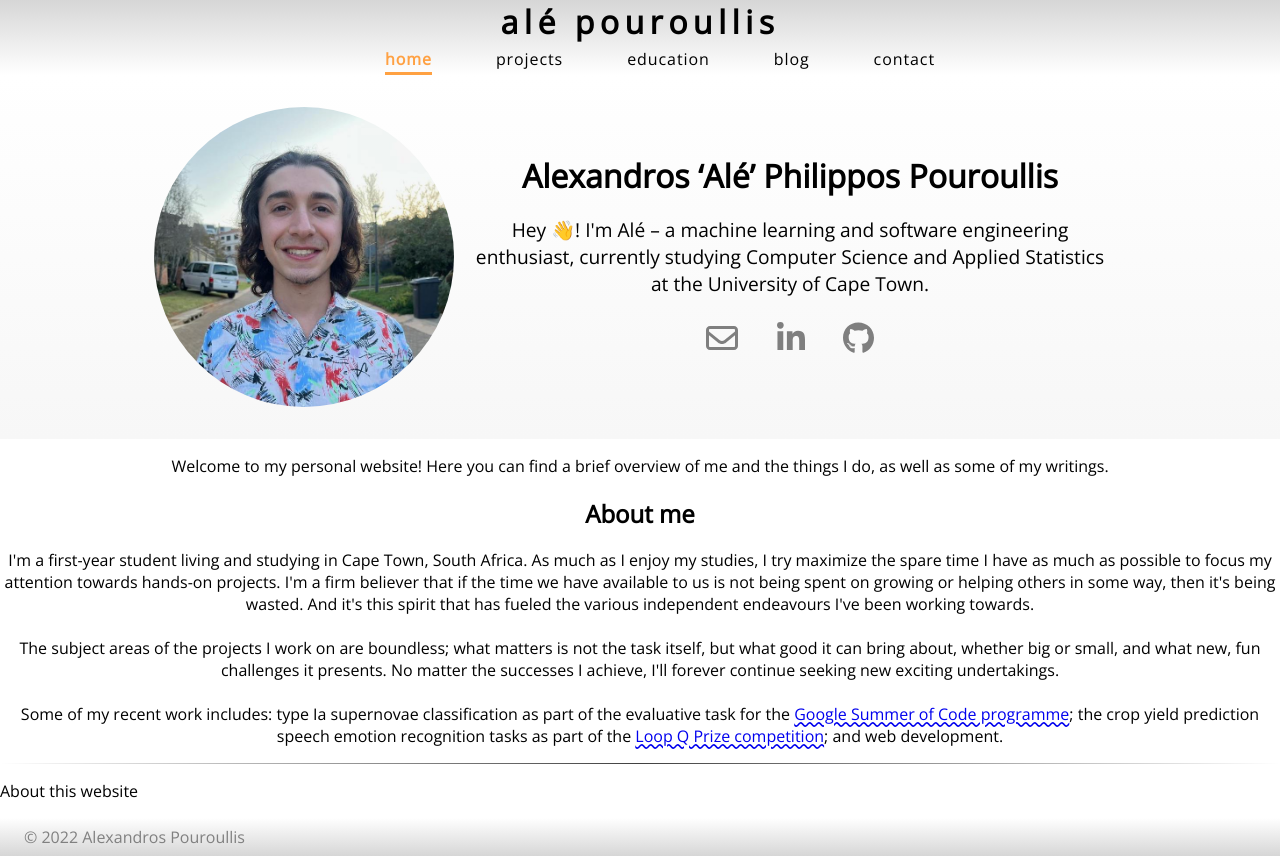
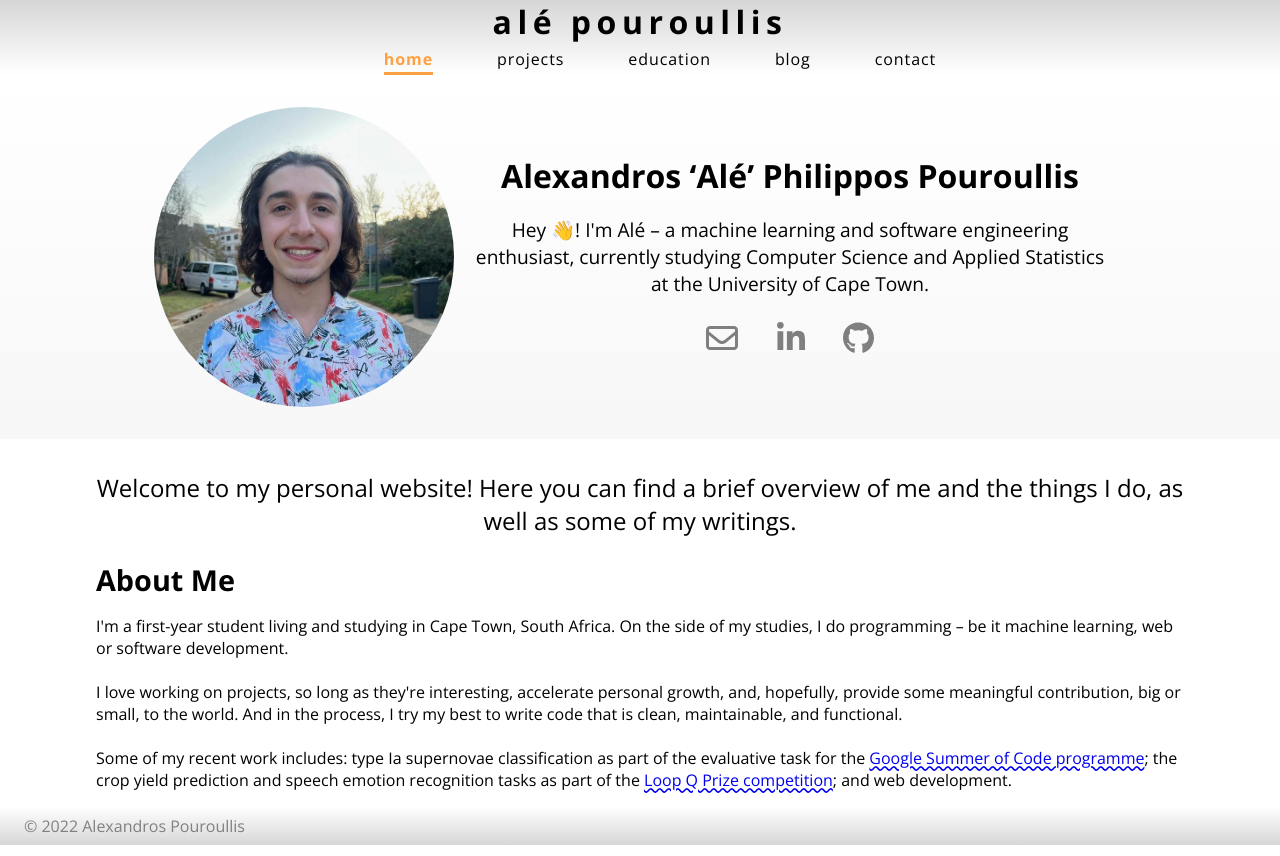
Before and after one commit to AlePouroullis/AlePouroullisV1, a Next.js app: page / in a window 1280 px wide. Built offline with nearby package versions, Linux system fonts and the light colour scheme.

Commit message:
sort of completed the home page

```diff
--- a/components/Navbar.js
+++ b/components/Navbar.js
@@ -28,7 +28,7 @@ export default function Navbar({ navLinks }){
 				{navLinks.map((link, index) => {
 					/* order will be used to stagger the animation
 					  of link content when in mobile view. It will be
-						stored as an inline style in element.*/
+						stored as an inline style variable in the <li> tags.*/
 					const order = index+1;
 
 					return (
--- a/components/home-page/about-website.js
+++ /dev/null
@@ -1,7 +0,0 @@
-export default function AboutWebsite() {
-  return (
-    <div className={`about-website`}>
-      <p>About this website</p>
-    </div>
-  );
-}
--- a/components/home-page/long-bio.js
+++ b/components/home-page/long-bio.js
@@ -4,15 +4,15 @@ export default function LongBio() {
   return (
     <div className="long-bio">
       {/* <h2 className="sub-heading">About me</h2> */}
-      <p className={`${styles.center}`}>Welcome to my personal website! Here you can find a brief overview of me and the things I do, as well as some of my writings.
-      </p>
-      <h2 className={styles.center}>About me</h2>
-      <p className={`${styles.center}`}>
-        I'm a first-year student living and studying in Cape Town, South Africa. As much as I enjoy my studies, I try maximize the spare time I have as much as possible to focus my attention towards hands-on projects. I'm a firm believer that if the time we have available to us is not being spent on growing or helping others in some way, then it's being wasted. And it's this spirit that has fueled the various independent endeavours I've been working towards.<br/><br/>
-        The subject areas of the projects I work on are boundless; what matters is not the task itself, but what good it can bring about, whether big or small, and what new, fun challenges it presents.
-        No matter the successes I achieve, I'll forever continue seeking new exciting undertakings.
+      <h2 className={`${styles.welcome}`}>Welcome to my personal website! Here you can find a brief overview of me and the things I do, as well as some of my writings.
+      </h2>
+      <h2 className={`${styles.h2}`}>About Me</h2>
+      <p className={``}>
+        I'm a first-year student living and studying in Cape Town, South Africa. On the side of my studies, I do programming – be it machine learning, web or software development.
         <br/><br/>
-        Some of my recent work includes: type Ia supernovae classification as part of the evaluative task for the <a href="https://summerofcode.withgoogle.com/" target="_blank" rel="noopener noreferrer" className={`${styles['ext-link']}`}>Google Summer of Code programme</a>; the crop yield prediction speech emotion recognition tasks as part of the <a target="_blank" rel="noopener noreferrer" href="https://www.loopqprize.ai/" className={`${styles['ext-link']}`}>Loop Q Prize competition</a>; and web development.
+        I love working on projects, so long as they're interesting, accelerate personal growth, and, hopefully, provide some meaningful contribution, big or small, to the world. And in the process, I try my best to write code that is clean, maintainable, and functional.
+        <br/><br/>
+        Some of my recent work includes: type Ia supernovae classification as part of the evaluative task for the <a href="https://summerofcode.withgoogle.com/" target="_blank" rel="noopener noreferrer" className={`${styles['ext-link']}`}>Google Summer of Code programme</a>; the crop yield prediction and speech emotion recognition tasks as part of the <a target="_blank" rel="noopener noreferrer" href="https://www.loopqprize.ai/" className={`${styles['ext-link']}`}>Loop Q Prize competition</a>; and web development.
       </p>
     </div>
   );
--- a/components/home-page/long-bio.module.css
+++ b/components/home-page/long-bio.module.css
@@ -1,5 +1,19 @@
-.center {
+.welcome {
   text-align: center;
+  font-weight: 400;
+  font-size: 1.5rem;
+  margin-top: 2rem;
+}
+
+.h2 {
+  font-weight: 700;
+  font-size: 1.8rem;
+  margin-bottom: 0;
+}
+
+
+.margin-top {
+  margin-top: 2rem;
 }
 
 .grey-text {
--- a/pages/index.js
+++ b/pages/index.js
@@ -2,7 +2,6 @@ import React from 'react';
 import Head from 'next/head';
 import ProfileCard from '../components/home-page/profile-card';
 import LongBio from '../components/home-page/long-bio';
-import AboutWebsite from '../components/home-page/about-website';
 
 export default function HomePage() {
   return (
@@ -12,8 +11,6 @@ export default function HomePage() {
       </Head>
       <ProfileCard />
       <LongBio />
-      <hr />
-      <AboutWebsite />
     </>
   );
 }
--- a/styles/global.css
+++ b/styles/global.css
@@ -1,5 +1,5 @@
 /* Open-sans font */
-@import url('https://fonts.googleapis.com/css2?family=Open+Sans&display=swap');
+@import url('https://fonts.googleapis.com/css2?family=Open+Sans:wght@300;400;500;600;700;800&display=swap');
 
 :root {
   font-family: 'Open Sans', sans-serif;
@@ -165,7 +165,9 @@ footer {
   left: .25rem;
 }
 
-
+.long-bio {
+  margin: 0 6rem;
+}
 
 .profile-card {
   padding: 2rem;
```
